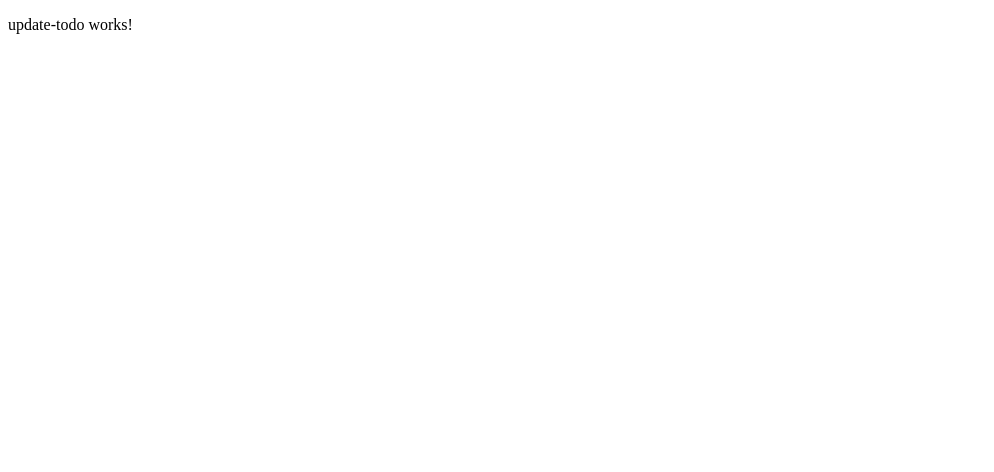
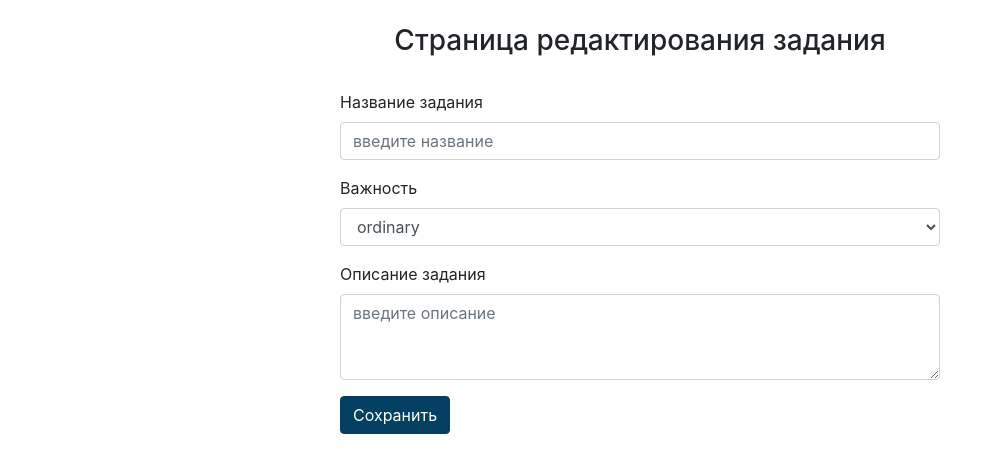
Before and after one commit to mih777777/todo-tz, an Angular app in the folder client/: page /update/1 in a window 1280 px wide. Shown: the top 472 px of the page, without its empty margins (0-994 px from the left). Built offline with nearby package versions, Linux system fonts and the light colour scheme.

Commit message:
Все страницы готовы полностью вместе со стилями

```diff
--- a/client/package.json
+++ b/client/package.json
@@ -19,6 +19,7 @@
     "@angular/platform-browser": "~9.0.1",
     "@angular/platform-browser-dynamic": "~9.0.1",
     "@angular/router": "~9.0.1",
+    "bootstrap": "^4.4.1",
     "rxjs": "~6.5.4",
     "tslib": "^1.10.0",
     "zone.js": "~0.10.2"
--- a/client/src/app/components/create-todo/create-todo.component.html
+++ b/client/src/app/components/create-todo/create-todo.component.html
@@ -1 +1,24 @@
-<p>create-todo works!</p>
+<div class="container">
+    <div class="centr">
+    <br><h3 align="center"> Страница добавления задания </h3><br>
+    <form>
+        <div class="form-group">
+          <label for="exampleFormControlInput1">Название задания</label>
+          <input type="email" class="form-control" id="exampleFormControlInput1" placeholder="введите название">
+        </div>
+        <div class="form-group">
+          <label for="exampleFormControlSelect1">Важность</label>
+          <select class="form-control" id="exampleFormControlSelect1" >
+            <option>ordinary</option>
+            <option>important</option>
+            <option>very-important</option>
+          </select>
+        </div>
+        <div class="form-group">
+          <label for="exampleFormControlTextarea1">Описание задания</label>
+          <textarea class="form-control" id="exampleFormControlTextarea1" rows="3" placeholder="введите описание"></textarea>
+        </div>
+        <button type="submit" class="btn btn-primary">Добавить</button>
+      </form>
+    </div>
+</div>
--- a/client/src/app/components/create-todo/create-todo.component.scss
+++ b/client/src/app/components/create-todo/create-todo.component.scss
@@ -0,0 +1,10 @@
+.centr {
+    max-width: 600px;
+    margin: 0 auto;
+}
+
+.btn-primary {
+    color: #fff;
+    background-color: #034062;
+    border-color: #034062;
+}
--- a/client/src/app/components/main/main.component.html
+++ b/client/src/app/components/main/main.component.html
@@ -1 +1,32 @@
-<p>main works!</p>
+<div class="container">
+
+    <br><h3 align="center"> ToDoList </h3><br>
+
+    <table class="table table-bordered">
+        <thead>
+          <tr>
+            <th scope="col">#</th>
+            <th scope="col">Title</th>
+            <th scope="col">Importance</th>
+            <th scope="col">Actions</th>
+            <th scope="col">Created date</th>
+          </tr>
+        </thead>
+        <tbody>
+          <tr>
+            <th scope="row">1</th>
+            <td>Mark</td>
+            <td>Ordinary</td>
+            <td>
+                <div align="center">
+                    <a href="" class="edit">edit  </a>
+                    <a href="" class="delete">delete  </a>
+                    <a href="" class="executed">executed  </a>
+                    <a href="" class="expired">expired</a>
+                </div>
+            </td>
+            <td>21.11.20</td>
+          </tr>
+        </tbody>
+      </table>
+</div>
--- a/client/src/app/components/main/main.component.scss
+++ b/client/src/app/components/main/main.component.scss
@@ -0,0 +1,19 @@
+.delete {
+    color: rgb(197, 38, 10);
+    margin-right: 15px;
+}
+
+.edit {
+    color: rgb(10, 69, 197);
+    margin-right: 15px;
+}
+
+.executed {
+    color: rgb(64, 110, 4);
+    margin-right: 15px;
+}
+
+.expired {
+    color: rgb(238, 214, 1);
+    margin-right: 15px;
+}
--- a/client/src/app/components/update-todo/update-todo.component.html
+++ b/client/src/app/components/update-todo/update-todo.component.html
@@ -1 +1,24 @@
-<p>update-todo works!</p>
+<div class="container">
+    <div class="centr">
+    <br><h3 align="center"> Страница редактирования задания </h3><br>
+    <form>
+        <div class="form-group">
+          <label for="exampleFormControlInput1">Название задания</label>
+          <input type="email" class="form-control" id="exampleFormControlInput1" placeholder="введите название">
+        </div>
+        <div class="form-group">
+          <label for="exampleFormControlSelect1">Важность</label>
+          <select class="form-control" id="exampleFormControlSelect1" >
+            <option>ordinary</option>
+            <option>important</option>
+            <option>very-important</option>
+          </select>
+        </div>
+        <div class="form-group">
+          <label for="exampleFormControlTextarea1">Описание задания</label>
+          <textarea class="form-control" id="exampleFormControlTextarea1" rows="3" placeholder="введите описание"></textarea>
+        </div>
+        <button type="submit" class="btn btn-primary">Сохранить</button>
+      </form>
+    </div>
+</div>
--- a/client/src/app/components/update-todo/update-todo.component.scss
+++ b/client/src/app/components/update-todo/update-todo.component.scss
@@ -0,0 +1,10 @@
+.centr {
+    max-width: 600px;
+    margin: 0 auto;
+}
+
+.btn-primary {
+    color: #fff;
+    background-color: #034062;
+    border-color: #034062;
+}
--- a/client/src/styles.scss
+++ b/client/src/styles.scss
@@ -1 +1 @@
-/* You can add global styles to this file, and also import other style files */
+@import "~bootstrap/dist/css/bootstrap.min.css";
```
Also changed, not shown: 1 other file (tests, documents, lock files or other folders).
